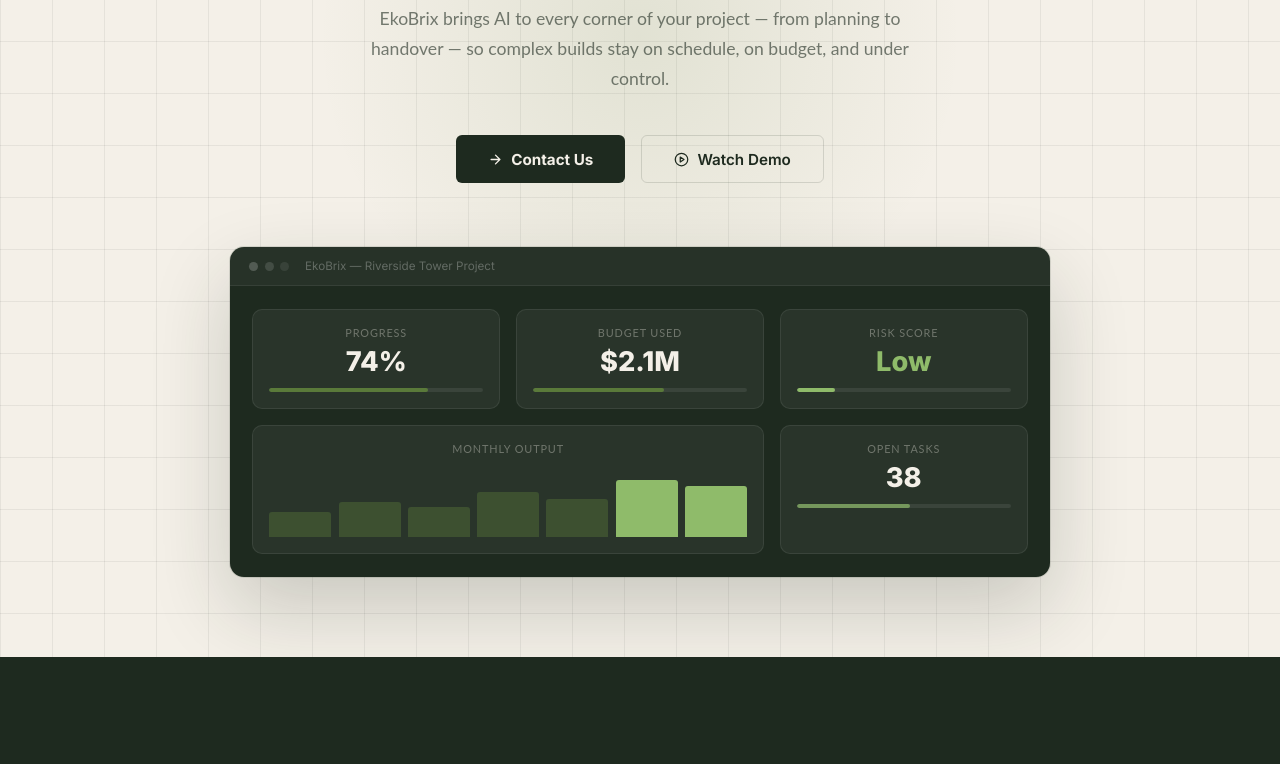
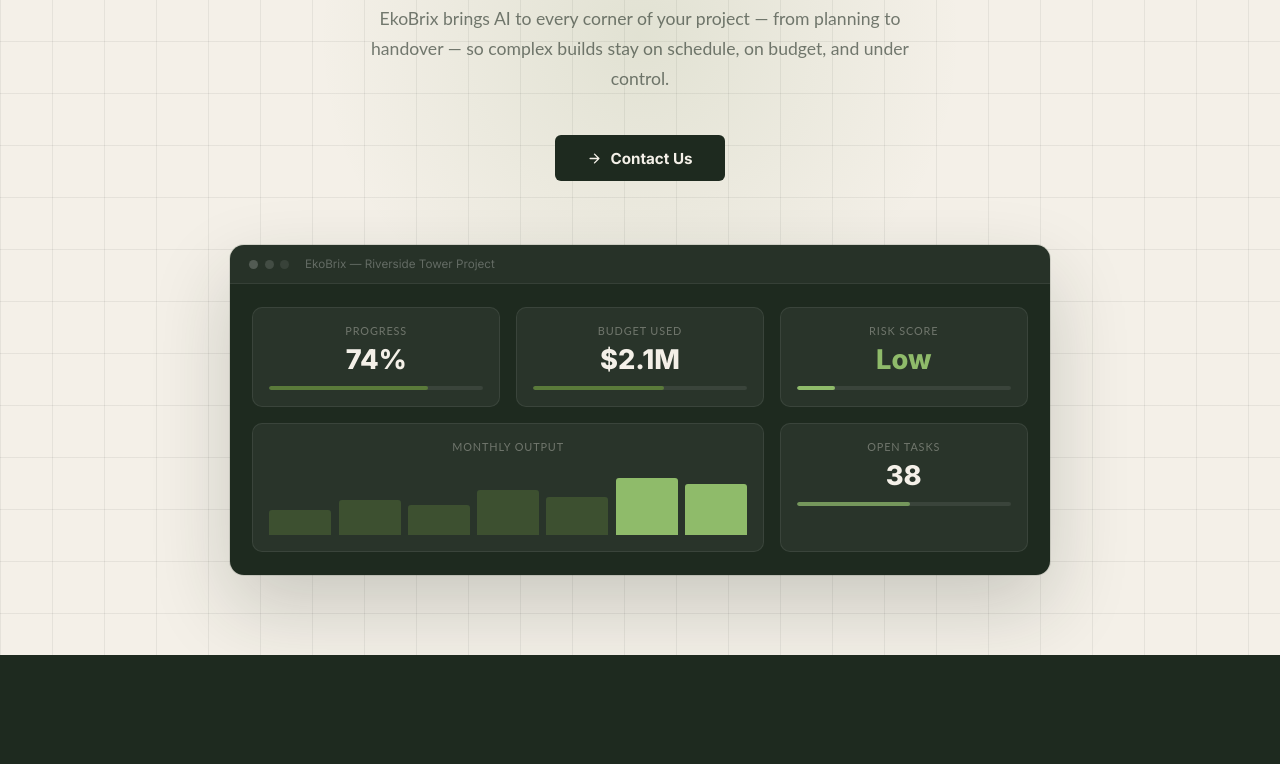
Before and after one commit to aalmog1/ekobrix.site, a plain HTML site: page index.html in a window 1280 px wide. Shown: the part 583-1347 px from the top of the page. Drawn offline with Linux system fonts and the light colour scheme.

Commit message:
remove demo

```diff
--- a/index.html
+++ b/index.html
@@ -373,10 +373,7 @@
         <svg width="15" height="15" viewBox="0 0 24 24" fill="none" stroke="currentColor" stroke-width="2.2" stroke-linecap="round" stroke-linejoin="round"><path d="M5 12h14M12 5l7 7-7 7"/></svg>
         Contact Us
       </a>
-      <a href="#assistant" class="btn-outline">
-        <svg width="15" height="15" viewBox="0 0 24 24" fill="none" stroke="currentColor" stroke-width="2" stroke-linecap="round" stroke-linejoin="round"><circle cx="12" cy="12" r="10"/><polygon points="10 8 16 12 10 16 10 8"/></svg>
-        Watch Demo
-      </a>
+
     </div>
 
     <div class="dashboard-wrap">
```
